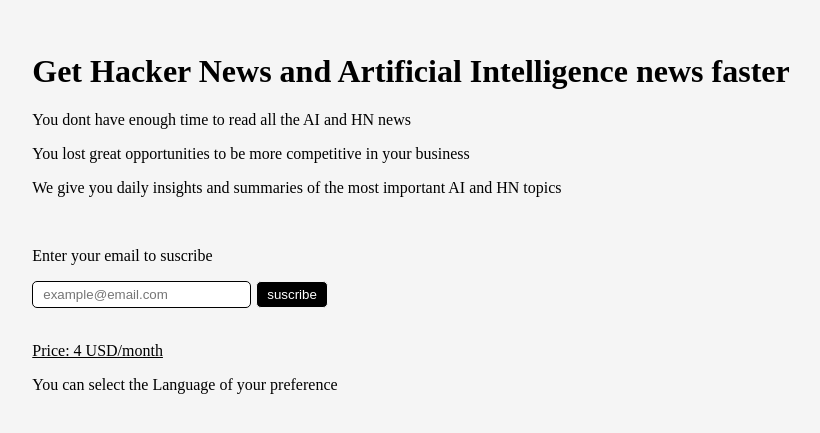
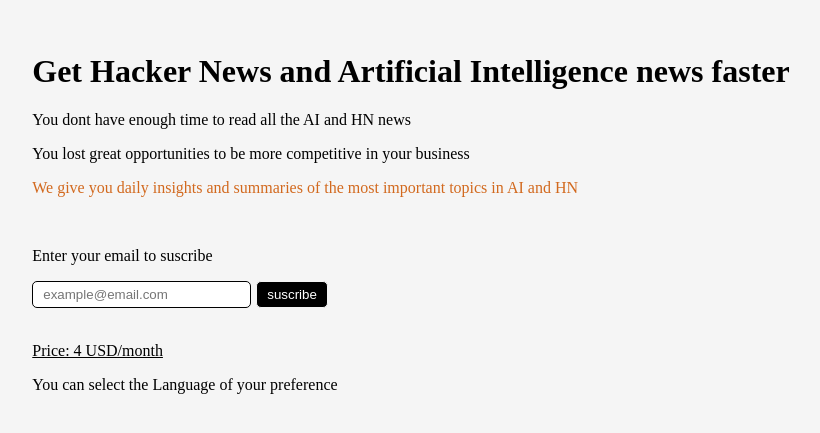
Before and after one commit to juandavidGF/ideas, a Next.js app: page / in a window 1280 px wide. Shown: the part 187-620 px from the top of the page, without its empty margins (237-1057 px from the left). Built offline with nearby package versions, Linux system fonts and the light colour scheme.

Commit message:
improve style letters

```diff
--- a/src/pages/index.jsx
+++ b/src/pages/index.jsx
@@ -38,7 +38,7 @@
 					<h1>Get Hacker News and Artificial Intelligence news faster</h1>
 					<p>You dont have enough time to read all the AI and HN news</p>
 					<p>You lost great opportunities to be more competitive in your business</p>
-					<p>We give you daily insights and summaries of the most important AI and HN topics</p>
+					<p style={{color: "#D2691E"}}>We give you daily insights and summaries of the most important topics in AI and HN</p>
 					<br/><form onSubmit={handleSubmit} class="suscription">
 						<p>Enter your email to suscribe</p>
 						<input className={styles.email} type="text" id="email" placeholder="example@email.com" pattern="[a-z0-9._%+-]+@[a-z0-9.-]+\.[a-z]{2,4}$" />
```
